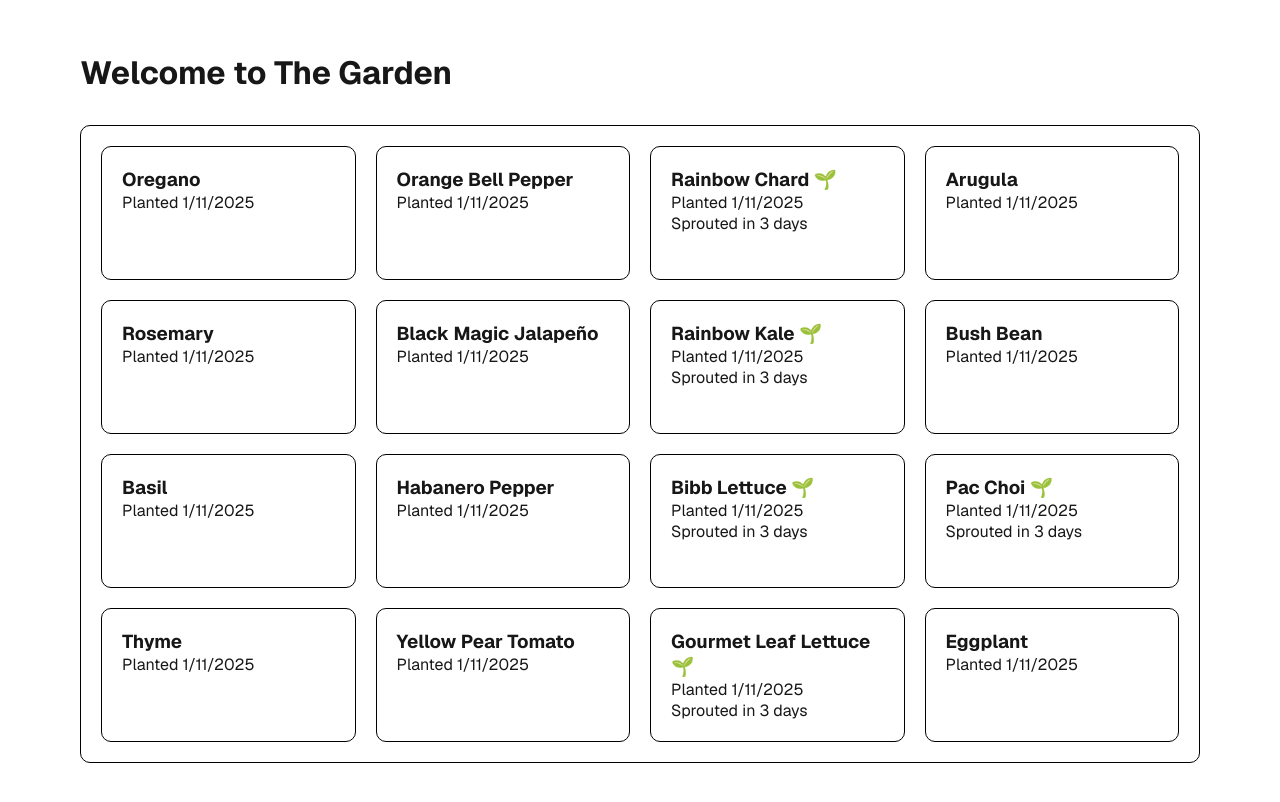
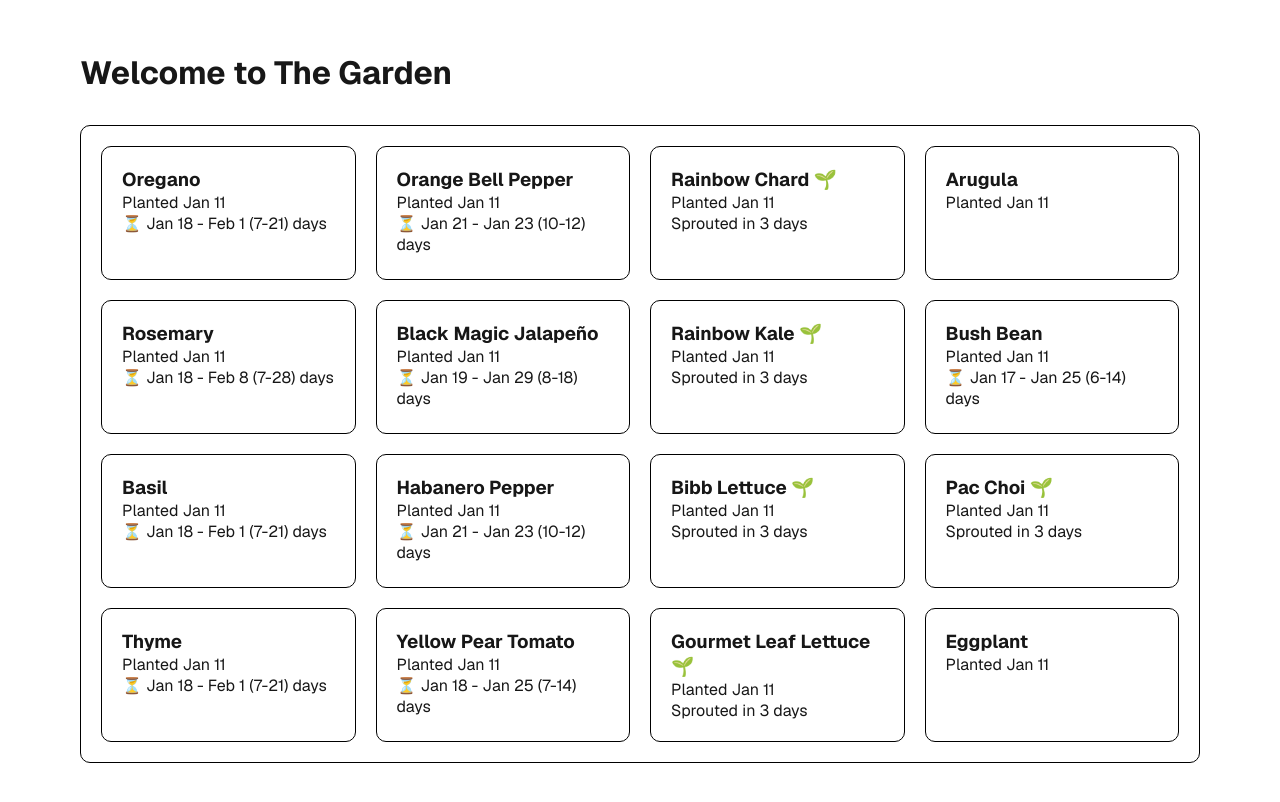
Before and after one commit to amandala/thegarden, a Next.js app: page / in a window 1280 px wide. Shown: the part 112-914 px from the top of the page. Built offline with nearby package versions, Linux system fonts and the light colour scheme.

Commit message:
Calculate germination timeframe days and dates

```diff
--- a/src/app/classes.ts
+++ b/src/app/classes.ts
@@ -1,15 +1,16 @@
-import { SproutEvent } from "./types";
+import { dateInFuture } from "./helpers";
+import { GerminationTimeframeDates, SproutEvent } from "./types";
 
 export class Plant {
   readonly name: string;
-  public datePlanted: Date;
+  datePlanted: Date;
   cell?: string;
   variant?: string;
   dateSprouted?: Date;
-  protected germinationTimeframe?: {
+  germinationTimeframe?: {
     // TODO: use this to calculate germination date range based on planting date
-    rangeStartDays: number;
-    rangeEndDays: number;
+    rangeStartDays?: number;
+    rangeEndDays?: number;
   };
 
   constructor({
@@ -18,18 +19,27 @@ export class Plant {
     cell,
     variant,
     dateSprouted,
+    germinationTimeframe,
   }: {
     name: string;
     datePlanted: Date;
     cell: string;
     variant?: string;
     dateSprouted?: Date;
+    germinationTimeframe?: {
+      rangeStartDays?: number;
+      rangeEndDays?: number;
+    };
   }) {
     this.name = name;
     this.datePlanted = datePlanted;
     this.cell = cell;
     this.variant = variant;
     this.dateSprouted = dateSprouted;
+    this.germinationTimeframe = {
+      rangeStartDays: germinationTimeframe?.rangeStartDays || undefined,
+      rangeEndDays: germinationTimeframe?.rangeEndDays || undefined,
+    };
   }
 
   public setPlantedDate(datePlanted: Date) {
@@ -43,6 +53,23 @@ export class Plant {
   public setSproutDate(dateSprouted: Date) {
     this.dateSprouted = dateSprouted;
   }
+
+  public calculateGerminationTimeframe = (): GerminationTimeframeDates => {
+    return {
+      startDate: this.germinationTimeframe?.rangeStartDays
+        ? dateInFuture(
+            this.getPlantedDate(),
+            this.germinationTimeframe?.rangeStartDays
+          )
+        : undefined,
+      endDate: this.germinationTimeframe?.rangeEndDays
+        ? dateInFuture(
+            this.getPlantedDate(),
+            this.germinationTimeframe?.rangeEndDays
+          )
+        : undefined,
+    };
+  };
 }
 
 export class PlantingTray {
--- a/src/app/helpers.ts
+++ b/src/app/helpers.ts
@@ -7,6 +7,10 @@ export const getJan11Plants = () => {
       name: "Oregano",
       datePlanted: new Date(2025, 0, 11),
       cell: "1A",
+      germinationTimeframe: {
+        rangeStartDays: 7,
+        rangeEndDays: 21,
+      },
     })
   );
 
@@ -15,6 +19,10 @@ export const getJan11Plants = () => {
       name: "Rosemary",
       datePlanted: new Date(2025, 0, 11),
       cell: "1B",
+      germinationTimeframe: {
+        rangeStartDays: 7,
+        rangeEndDays: 28,
+      },
     })
   );
 
@@ -23,6 +31,10 @@ export const getJan11Plants = () => {
       name: "Basil",
       datePlanted: new Date(2025, 0, 11),
       cell: "1C",
+      germinationTimeframe: {
+        rangeStartDays: 7,
+        rangeEndDays: 21,
+      },
     })
   );
 
@@ -31,6 +43,10 @@ export const getJan11Plants = () => {
       name: "Thyme",
       datePlanted: new Date(2025, 0, 11),
       cell: "1D",
+      germinationTimeframe: {
+        rangeStartDays: 7,
+        rangeEndDays: 21,
+      },
     })
   );
 
@@ -40,6 +56,10 @@ export const getJan11Plants = () => {
       datePlanted: new Date(2025, 0, 11),
       cell: "2A",
       variant: "Orange",
+      germinationTimeframe: {
+        rangeStartDays: 10,
+        rangeEndDays: 12,
+      },
     })
   );
 
@@ -49,6 +69,10 @@ export const getJan11Plants = () => {
       datePlanted: new Date(2025, 0, 11),
       cell: "2B",
       variant: "Black Magic",
+      germinationTimeframe: {
+        rangeStartDays: 8,
+        rangeEndDays: 18,
+      },
     })
   );
 
@@ -57,6 +81,10 @@ export const getJan11Plants = () => {
       name: "Habanero Pepper",
       datePlanted: new Date(2025, 0, 11),
       cell: "2C",
+      germinationTimeframe: {
+        rangeStartDays: 10,
+        rangeEndDays: 12,
+      },
     })
   );
 
@@ -66,6 +94,10 @@ export const getJan11Plants = () => {
       datePlanted: new Date(2025, 0, 11),
       cell: "2D",
       variant: "Yellow Pear",
+      germinationTimeframe: {
+        rangeStartDays: 7,
+        rangeEndDays: 14,
+      },
     })
   );
 
@@ -117,6 +149,10 @@ export const getJan11Plants = () => {
       datePlanted: new Date(2025, 0, 11),
       cell: "4B",
       variant: "Bush",
+      germinationTimeframe: {
+        rangeStartDays: 6,
+        rangeEndDays: 14,
+      },
     })
   );
 
@@ -125,6 +161,10 @@ export const getJan11Plants = () => {
       name: "Pac Choi",
       datePlanted: new Date(2025, 0, 11),
       cell: "4C",
+      germinationTimeframe: {
+        rangeStartDays: 5,
+        rangeEndDays: 10,
+      },
     })
   );
 
@@ -146,3 +186,13 @@ export const daysBetween = (date1: Date, date2: Date) => {
 
   return Math.round(millisecondsDiff / aDayInMs);
 };
+
+export const dateInFuture = (startDate: Date, daysToAdd: number) => {
+  const date = new Date(startDate.valueOf());
+  date.setDate(date.getDate() + daysToAdd);
+  return date;
+};
+
+export const getPrettyGermDate = (date: Date) => {
+  return date.toLocaleDateString("en-US", { month: "short", day: "numeric" });
+};
--- a/src/app/page.tsx
+++ b/src/app/page.tsx
@@ -1,7 +1,7 @@
 // import Image from "next/image";
 
 import { jan14Events } from "./events";
-import { daysBetween, getJan11Plants } from "./helpers";
+import { daysBetween, getJan11Plants, getPrettyGermDate } from "./helpers";
 
 import styles from "./page.module.css";
 
@@ -15,7 +15,11 @@ export default function Home() {
       <main className={styles.main}>
         <h1>Welcome to The Garden </h1>
         <div className={styles.plantGrid}>
-          {plants.getPlants().map((plant) => (
+          {plants.getPlants().map((plant) => {
+            const germDates = plant.calculateGerminationTimeframe();
+
+            console.log("germ dates", germDates);
+            return (
               <div
                 className={styles.plant}
                 key={`${plant.name.toString()}${plant.datePlanted.getDate()}${plant.variant?.toString()}`}
@@ -25,15 +29,42 @@ export default function Home() {
                   {plant.dateSprouted ? "  🌱" : null}
                 </h3>
                 <h4 className={styles.Cell}>Cell: {plant.cell}</h4>
-              <p> Planted {plant.datePlanted.toLocaleDateString()}</p>
+                <p>
+                  {" "}
+                  Planted{" "}
+                  {plant.datePlanted.toLocaleDateString("en-US", {
+                    month: "short",
+                    day: "numeric",
+                  })}
+                </p>
                 {plant.dateSprouted ? (
                   <p>
                     Sprouted in{" "}
                     {daysBetween(plant.datePlanted, plant.dateSprouted)} days
                   </p>
                 ) : null}
+                {germDates.startDate &&
+                germDates.endDate &&
+                !plant.dateSprouted ? (
+                  <p>
+                    ⏳{" "}
+                    {germDates?.startDate
+                      ? getPrettyGermDate(germDates?.startDate)
+                      : "unknown"}{" "}
+                    -{" "}
+                    {germDates?.endDate
+                      ? getPrettyGermDate(germDates?.endDate)
+                      : "unknown"}
+                    {" ("}
+                    {plant.germinationTimeframe?.rangeStartDays}
+                    {"-"}
+                    {plant.germinationTimeframe?.rangeEndDays}
+                    {") days"}
+                  </p>
+                ) : null}
               </div>
-          ))}
+            );
+          })}
         </div>
       </main>
       <footer className={styles.footer}></footer>
--- a/src/app/types.ts
+++ b/src/app/types.ts
@@ -2,3 +2,8 @@ export type SproutEvent = {
   cell: string;
   dateSprouted: Date;
 };
+
+export type GerminationTimeframeDates = {
+  startDate?: Date;
+  endDate?: Date;
+};
```
Lines whose indentation alone changed are shown as unchanged.
